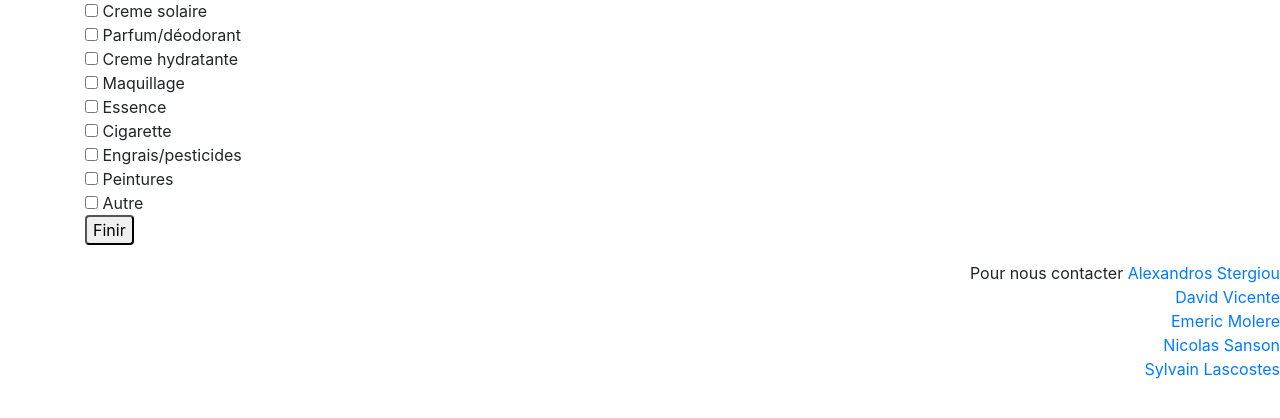
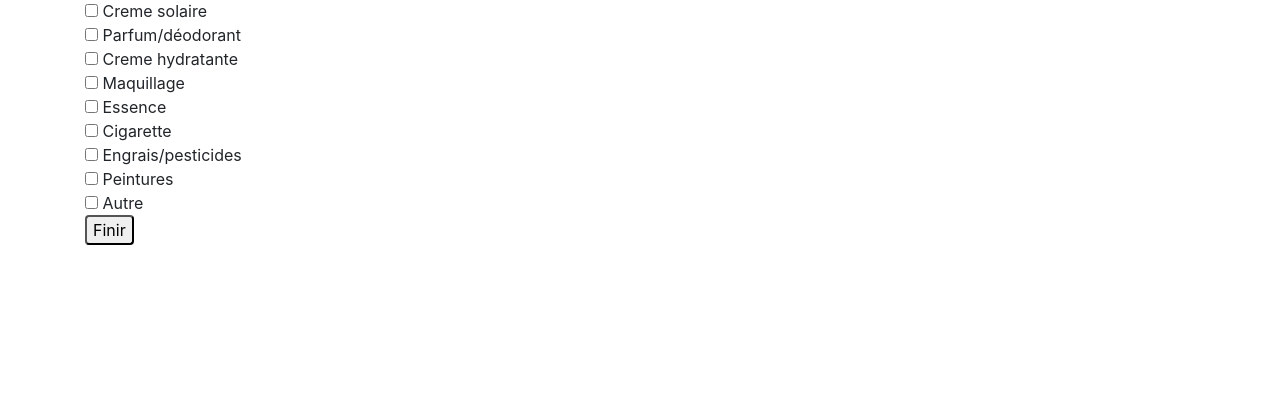
Before and after one commit to VernonRoche/CinqGrosCochons, a Flask app: page /waterman/ in a window 1280 px wide. Shown: the part 147-565 px from the top of the page. Run offline with Flask 2, Linux system fonts and the light colour scheme; some libraries are stand-ins or nearby versions.

Commit message:
Ajout des mails dans merci (et supp de waterman)

```diff
--- a/templates/waterman.html
+++ b/templates/waterman.html
@@ -34,11 +34,5 @@
 
 
 </body>
-	<footer>
-		<p align="right">Pour nous contacter<a href="mailto:alexandros.stergiou@etu.u-bordeaux.fr"> Alexandros Stergiou  </a><br>
-		<a href="mailto:david.vicente@etu.u-bordeaux.fr"> David Vicente  </a><br>
-		<a href="mailto:emeric.molere@etu.u-bordeaux.fr"> Emeric Molere  </a><br>
-		<a href="mailto:nicolas.sanson@etu.u-bordeaux.fr"> Nicolas Sanson  </a><br>
-		<a href="mailto:sylvain.lascostes@etu.u-bordeaux.fr"> Sylvain Lascostes  </a></p>
-	</footer>
+
 </html>
```
Also changed, not shown: templates/Merci.html (+7 -0 lines).
